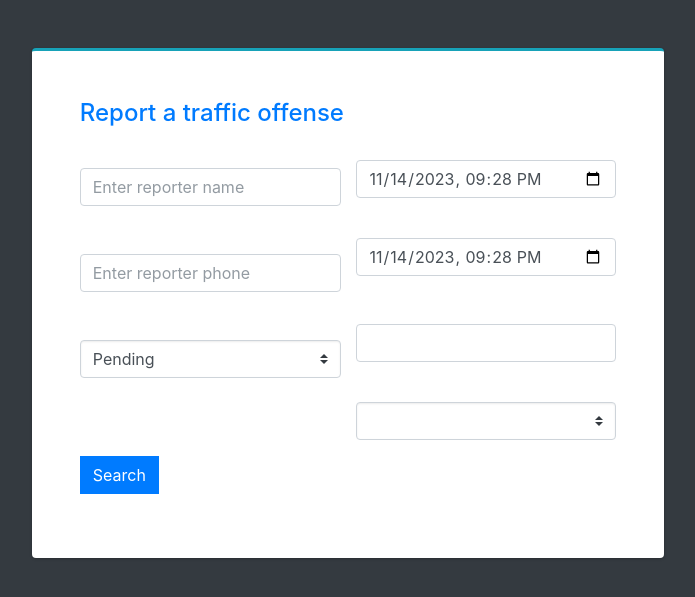
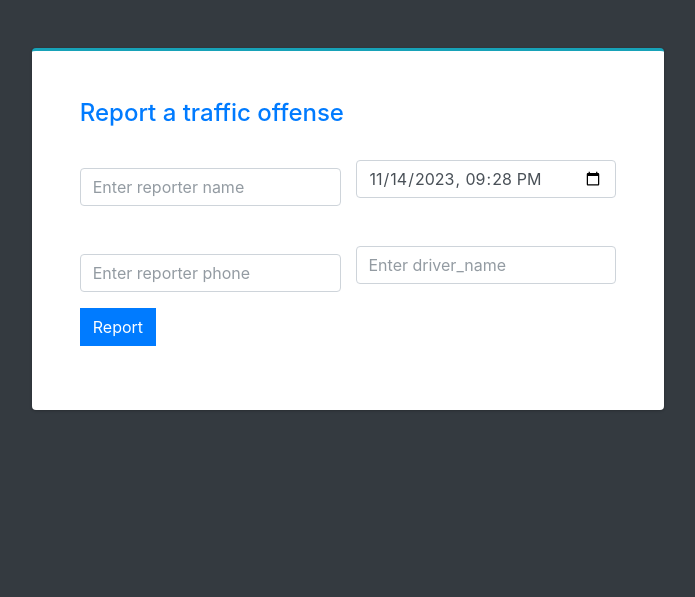
Before and after one commit to kerenIy/traffic-offense-system-oss, a PHP site: page /charity/report-offense.php in a window 1280 px wide. Shown: the top 597 px of the page, without its empty margins (292-987 px from the left). Run offline with PHP 8.4, Linux system fonts and the light colour scheme; data comes from the database, SQL or seed files in the repository; some libraries are stand-ins or nearby versions.

Commit message:
chore: payment and offense

```diff
--- a/report-offense.php
+++ b/report-offense.php
@@ -14,6 +14,99 @@
   <meta property="og:image" content="http://localhost/charity/uploads/blog_uploads/banners/4_banner.jpg" />
   <meta property="og:url" content="http://localhost/charity/pages/sample_post.php" />
   <?php require_once('./inc/header.php') ?>
+  <link rel="icon" href="<?php echo validate_image($_settings->info('logo')) ?>" />
+  <!-- Google Font: Source Sans Pro -->
+  <!-- <link rel="stylesheet" href="https://fonts.googleapis.com/css?family=Source+Sans+Pro:300,400,400i,700&amp;display=fallback"> -->
+  <!-- Font Awesome -->
+  <link rel="stylesheet" href="<?php echo base_url ?>plugins/fontawesome-free/css/all.min.css">
+  <!-- Ionicons -->
+  <!-- <link rel="stylesheet" href="https://code.ionicframework.com/ionicons/2.0.1/css/ionicons.min.css"> -->
+  <!-- Tempusdominus Bootstrap 4 -->
+  <link rel="stylesheet"
+    href="<?php echo base_url ?>plugins/tempusdominus-bootstrap-4/css/tempusdominus-bootstrap-4.min.css">
+  <!-- DataTables -->
+  <link rel="stylesheet" href="<?php echo base_url ?>plugins/datatables-bs4/css/dataTables.bootstrap4.min.css">
+  <link rel="stylesheet" href="<?php echo base_url ?>plugins/datatables-responsive/css/responsive.bootstrap4.min.css">
+  <link rel="stylesheet" href="<?php echo base_url ?>plugins/datatables-buttons/css/buttons.bootstrap4.min.css">
+  <!-- Select2 -->
+  <link rel="stylesheet" href="<?php echo base_url ?>plugins/select2/css/select2.min.css">
+  <link rel="stylesheet" href="<?php echo base_url ?>plugins/select2-bootstrap4-theme/select2-bootstrap4.min.css">
+  <!-- iCheck -->
+  <link rel="stylesheet" href="<?php echo base_url ?>plugins/icheck-bootstrap/icheck-bootstrap.min.css">
+  <!-- JQVMap -->
+  <link rel="stylesheet" href="<?php echo base_url ?>plugins/jqvmap/jqvmap.min.css">
+  <!-- Theme style -->
+  <link rel="stylesheet" href="<?php echo base_url ?>dist/css/adminlte.css">
+  <link rel="stylesheet" href="<?php echo base_url ?>dist/css/custom.css">
+  <!-- overlayScrollbars -->
+  <link rel="stylesheet" href="<?php echo base_url ?>plugins/overlayScrollbars/css/OverlayScrollbars.min.css">
+  <!-- Daterange picker -->
+  <link rel="stylesheet" href="<?php echo base_url ?>plugins/daterangepicker/daterangepicker.css">
+  <!-- summernote -->
+  <link rel="stylesheet" href="<?php echo base_url ?>plugins/summernote/summernote-bs4.min.css">
+  <!-- SweetAlert2 -->
+  <link rel="stylesheet" href="<?php echo base_url ?>plugins/sweetalert2-theme-bootstrap-4/bootstrap-4.min.css">
+  <style type="text/css">
+    /* Chart.js */
+    @keyframes chartjs-render-animation {
+      from {
+        opacity: .99
+      }
+
+      to {
+        opacity: 1
+      }
+    }
+
+    .chartjs-render-monitor {
+      animation: chartjs-render-animation 1ms
+    }
+
+    .chartjs-size-monitor,
+    .chartjs-size-monitor-expand,
+    .chartjs-size-monitor-shrink {
+      position: absolute;
+      direction: ltr;
+      left: 0;
+      top: 0;
+      right: 0;
+      bottom: 0;
+      overflow: hidden;
+      pointer-events: none;
+      visibility: hidden;
+      z-index: -1
+    }
+
+    .chartjs-size-monitor-expand>div {
+      position: absolute;
+      width: 1000000px;
+      height: 1000000px;
+      left: 0;
+      top: 0
+    }
+
+    .chartjs-size-monitor-shrink>div {
+      position: absolute;
+      width: 200%;
+      height: 200%;
+      left: 0;
+      top: 0
+    }
+  </style>
+
+  <!-- jQuery -->
+  <script src="<?php echo base_url ?>plugins/jquery/jquery.min.js"></script>
+  <!-- jQuery UI 1.11.4 -->
+  <script src="<?php echo base_url ?>plugins/jquery-ui/jquery-ui.min.js"></script>
+  <!-- SweetAlert2 -->
+  <script src="<?php echo base_url ?>plugins/sweetalert2/sweetalert2.min.js"></script>
+  <!-- Toastr -->
+  <script src="<?php echo base_url ?>plugins/toastr/toastr.min.js"></script>
+  <script>
+    var _base_url_ = '<?php echo base_url ?>';
+  </script>
+  <script src="<?php echo base_url ?>dist/js/script.js"></script>
+
 </head>
 
 
@@ -35,13 +128,6 @@
             <label for="control-label" for="reporter_phone">Reporter Phone</label>
             <input type="text" class="form-control" id="reporter_phone" placeholder="Enter reporter phone" required />
           </div>
-          <div class="form-group">
-            <label class="control-label" for="status">Status</label>
-            <select name="status" id="status" class="custom-select" required>
-              <option value="0" <?php echo (isset($status) && $status == '0') ? 'selected' : '' ?>>Pending</option>
-              <option value="1" <?php echo (isset($status) && $status == '1') ? 'selected' : '' ?>>Paid</option>
-            </select>
-          </div>
         </div>
 
         <div class="col-6">
@@ -52,35 +138,14 @@
               required>
           </div>
           <div class="form-group">
-            <lable class="control-label" for="date_created">Due Date</lable>
-            <input type="datetime-local" class="form-control" name="due_date" id="due_date"
-              value="<?php echo isset($due_date) ? date("Y-m-d\\TH:i", strtotime($due_date)) : date("Y-m-d\\TH:i") ?>"
-              required>
-          </div>
-          <div class="form-group">
-            <label class="control-label" for="ticket_no">Ticket No.</label>
-            <input type="text" class="form-control" name="ticket_no" id="ticket_no"
-              value="<?php echo isset($ticket_no) ? $ticket_no : '' ?>" required>
-          </div>
-          <div class="form-group">
-            <lable class="control-label" for="driver_id">Driver</lable>
-            <select name="driver_id" id="driver_id" class="custom-select select2" required>
-              <option value=""></option>
-              <?php
-              $driver = $conn->query("SELECT * FROM `drivers_list` order by `name` asc ");
-              while ($row = $driver->fetch_assoc()):
-                ?>
-                <option value="<?php echo $row['id'] ?>" <?php echo (isset($driver_id) && $driver_id == $row['id']) ? 'selected' : '' ?>>[
-                  <?php echo $row['license_id_no'] ?>]
-                  <?php echo ucwords($row['name']) ?>
-                </option>
-              <?php endwhile; ?>
-            </select>
+            <label class="control-label" for="driver_name">Driver name</label>
+            <input type="text" class="form-control" id="driver_name" placeholder="Enter driver_name" required />
           </div>
         </div>
       </div>
+
       <div class="form-group">
-        <button class="btn btn-flat btn-primary" form="report-offense">Search</button>
+        <button class="btn btn-flat btn-primary" form="report-offense">Report </button>
       </div>
     </form>
   </div>
@@ -91,11 +156,51 @@
       var _this = $(this)
       $('.err-msg').remove()
       start_loader();
-      if ($('[name="offense_id[]"]').length <= 0) {
-        alert_toast('Please add atleast 1 offense item first', 'warning')
+      if ($('[name="offense_name"]').length <= 0) {
+        alert_toast('Please enter your name', 'warning')
         end_loader();
         return false;
       }
+
+
+      $.ajax({
+        url: _base_url_ + "classes/Master.php?f=save_public_offense_record",
+        data: new FormData($(this)[0]),
+        cache: false,
+        contentType: false,
+        processData: false,
+        method: 'POST',
+        type: 'POST',
+        dataType: 'json',
+        error: err => {
+          console.log(err)
+          alert_toast("An error occured", 'error');
+          end_loader();
+        },
+        success: function (resp) {
+          if (typeof resp == 'object' && resp.status == 'success') {
+            end_loader();
+            uni_modal("<i class='fa fa-ticket'></i> Driver's Offense Ticket Details", "offenses/view_details.php?id=" + resp.id, 'mid-large')
+            setTimeout(() => {
+              end_loader();
+            }, 500);
+            $('#uni_modal').on('hide.bs.modal', function (e) {
+              location.href = "report-offense.php";
+            })
+          } else if (resp.status == 'failed' && !!resp.msg) {
+            var el = $('<div>')
+            el.addClass("alert alert-danger err-msg").text(resp.msg)
+            _this.prepend(el)
+            el.show('slow')
+            $("html, body").animate({ scrollTop: _this.closest('.card').offset().top }, "fast");
+            end_loader()
+          } else {
+            alert_toast("An error occured", 'error');
+            end_loader();
+            console.log(resp)
+          }
+        }
+      })
     })
   </script>
 
```
Also changed, not shown: classes/Master.php (+15 -0 lines).
